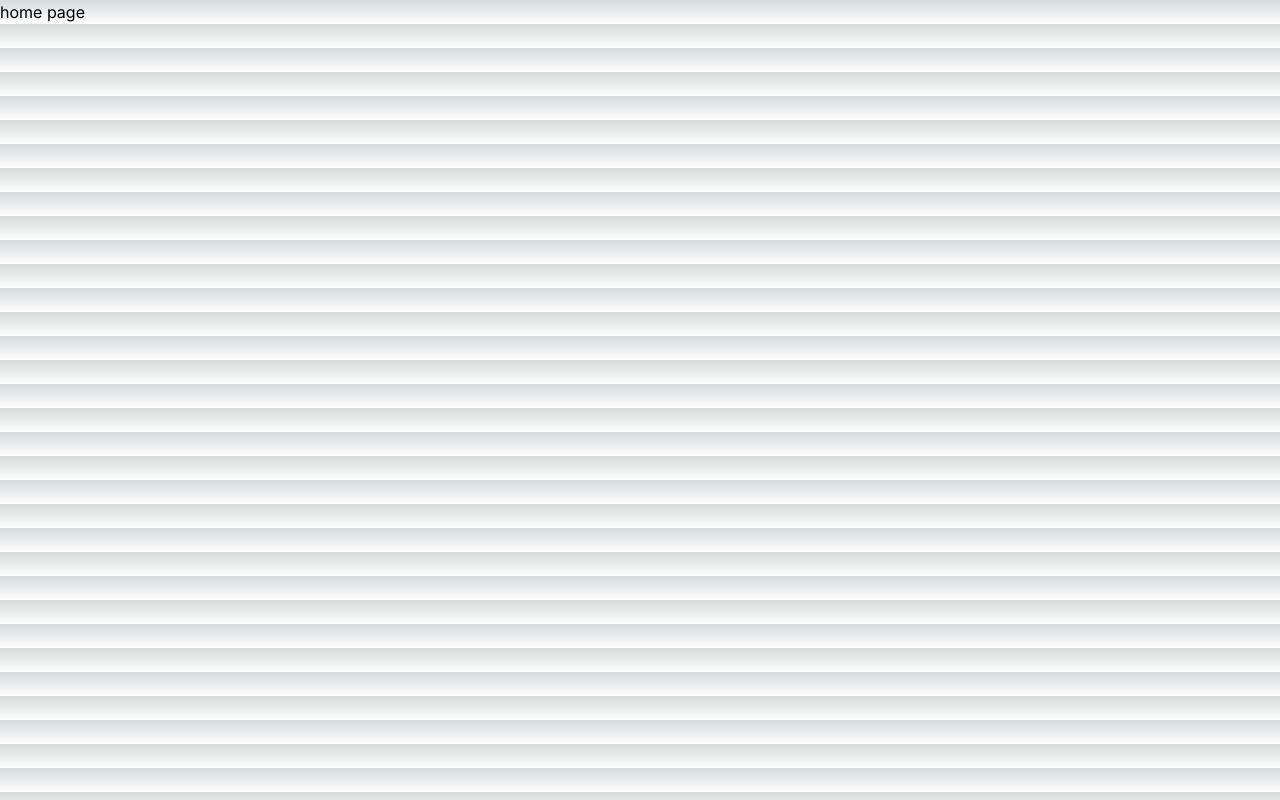
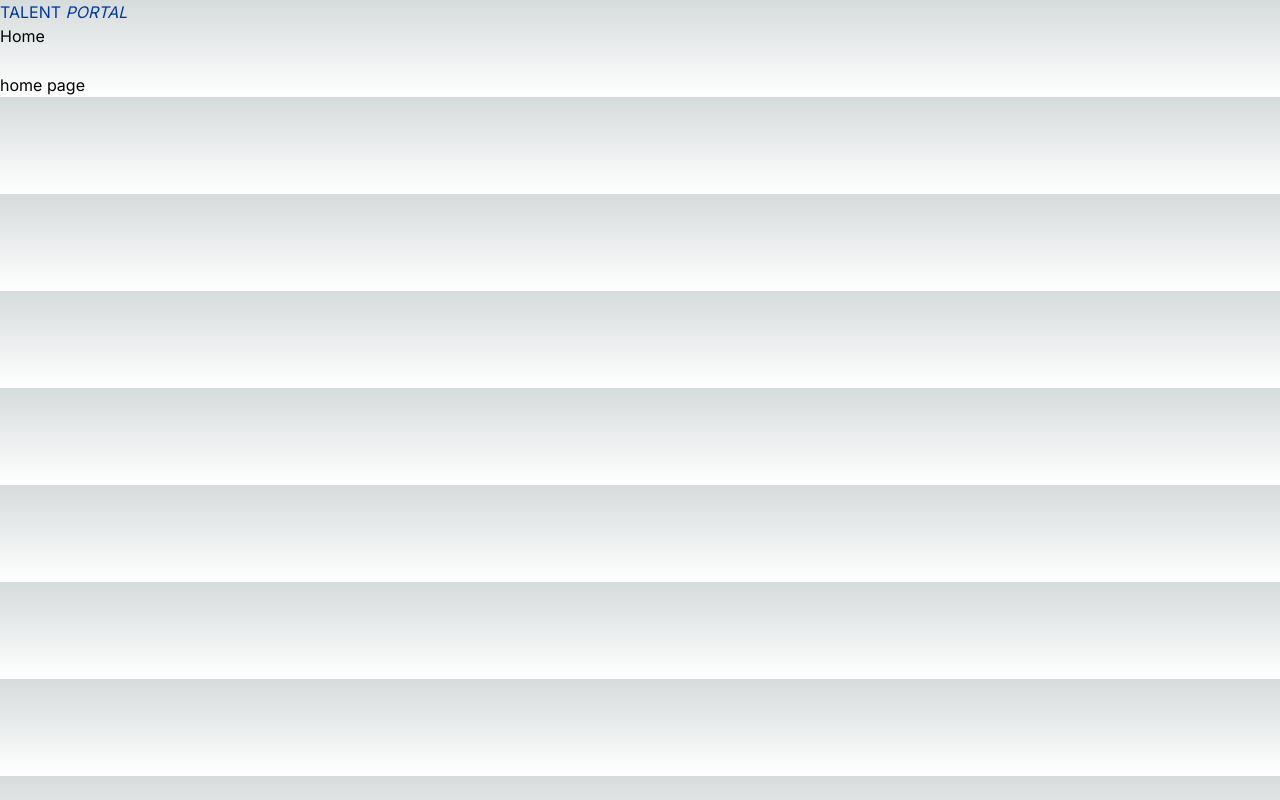
Before and after one commit to Ameer2000Mzori/TalentPortal, a Next.js app: page / in a window 1280 px wide. Built offline with nearby package versions, Linux system fonts and the light colour scheme.

Commit message:
added some text and coloring for the navbar

```diff
--- a/src/app/header/page.tsx
+++ b/src/app/header/page.tsx
@@ -1,3 +1,18 @@
+import Link from 'next/link'
+
 export default function Header() {
-  return <div>header</div>
+  return (
+    <div>
+      <div className="text-[#000000] h-[73px] ">
+        <h1 className="text-[#013a9bff] ">
+          TALENT <i>PORTAL</i>
+        </h1>
+
+        <Link href={'/'}>
+          <h1>Home</h1>
+        </Link>
+      </div>
+      <div></div>
+    </div>
+  )
 }
--- a/src/app/page.tsx
+++ b/src/app/page.tsx
@@ -1,6 +1,9 @@
+import Header from './header/page'
+
 export default function Home() {
   return (
     <div>
+      <Header />
       <div>home page</div>
     </div>
   )
```
